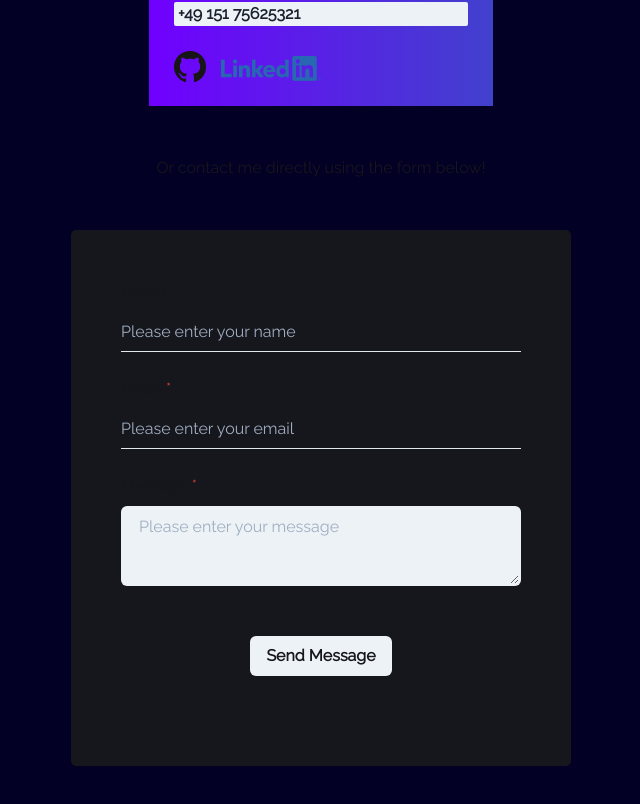
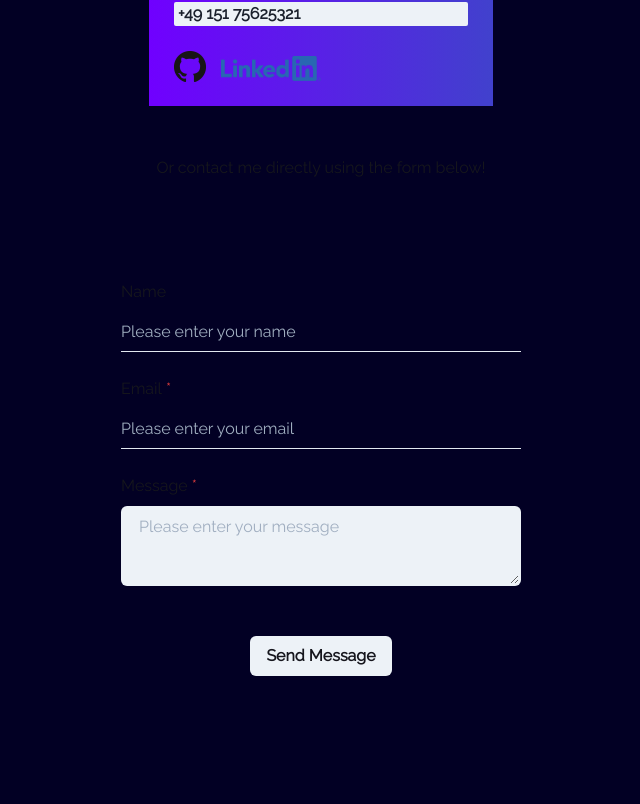
Before and after one commit to AKiranB/portfolio-with-nextjs, a Next.js app: page / in a window 1280 px wide. Shown: the part 4404-5208 px from the top of the page, without its empty margins (319-959 px from the left). Built offline with nearby package versions, Linux system fonts and the light colour scheme.

Commit message:
atttempting to fix contact form spacing error found on deployment

```diff
--- a/src/components/contact/ContactForm.js
+++ b/src/components/contact/ContactForm.js
@@ -71,8 +71,6 @@ export default function ContactForm() {
                 height='auto'
                 p='50px'
                 mb={'50px'}
-                backgroundColor={'black'}
-                borderRadius={'5px'}
             >
                 <Box marginBottom={'15px'} width={'400px'} >
                     < form onSubmit={e => handleSubmit(e)} >
```
